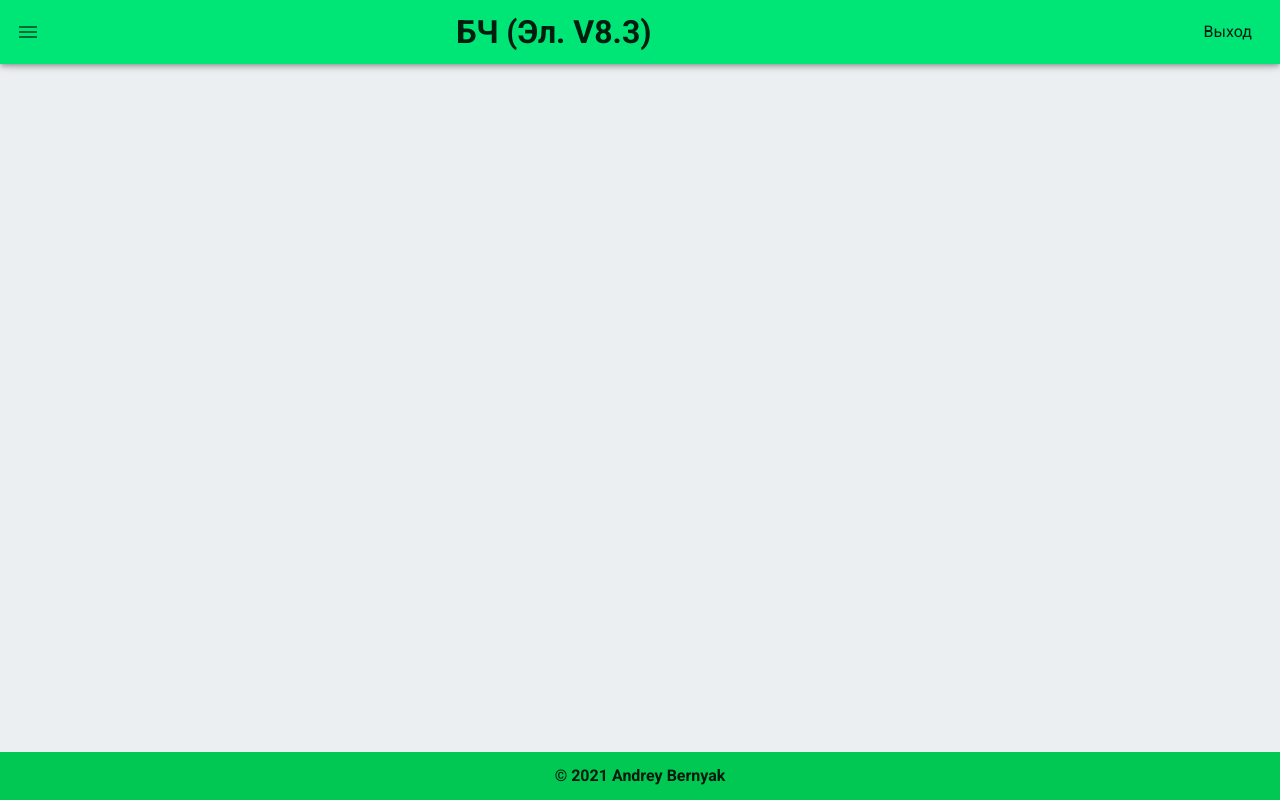
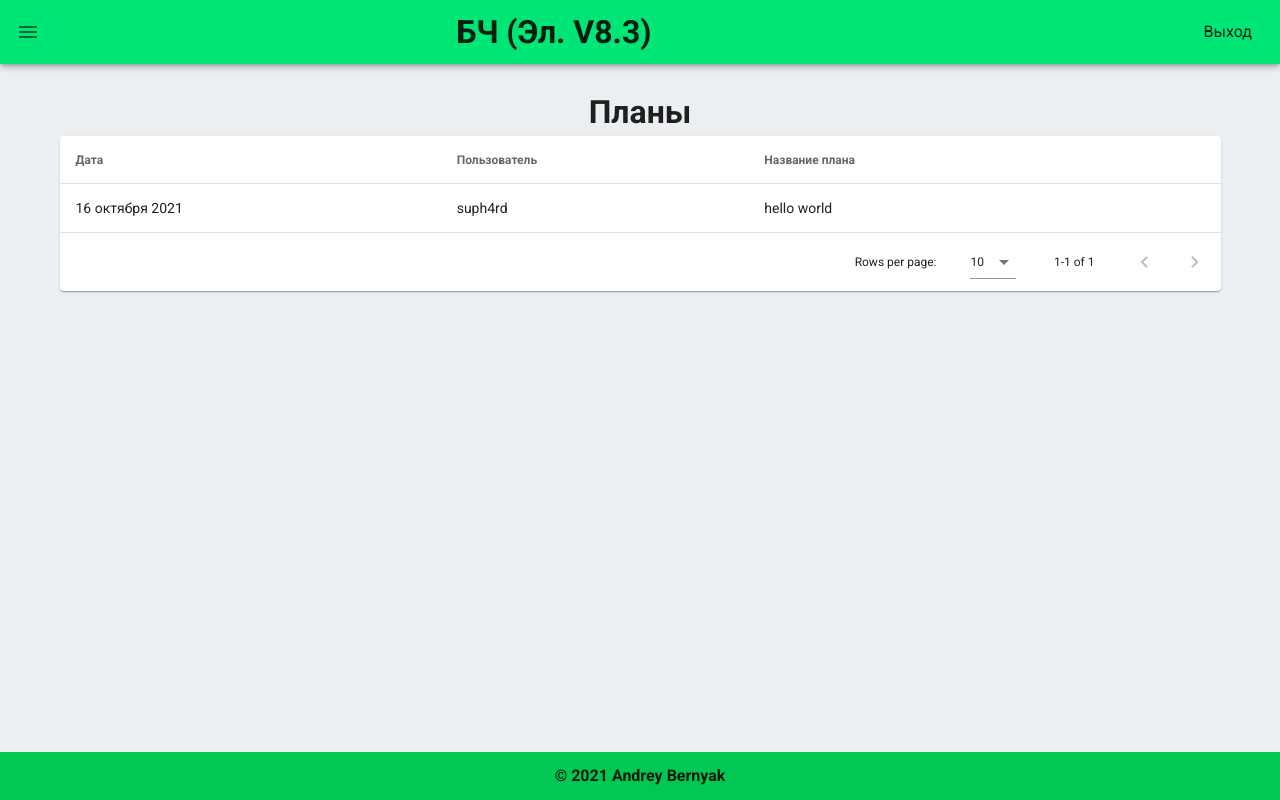
Before and after one commit to suph4rd/NB4444, a Vue app in the folder vueapp/: page /vueapp/plan-list in a window 1280 px wide. Built offline with nearby package versions, Linux system fonts and the light colour scheme; sample sign-in values are in the browser's storage.

Commit message:
feat: add Plan list page

```diff
--- a/vueapp/src/App.vue
+++ b/vueapp/src/App.vue
@@ -40,7 +40,7 @@
       </v-list>
 
       <v-list>
-        <v-list-item href="#">
+        <v-list-item :to="{name: 'PlanList'}">
           <v-list-item-content>4.Планы
           </v-list-item-content>
         </v-list-item>
--- /dev/null
+++ b/vueapp/src/components/plan/PlanList.vue
@@ -0,0 +1,63 @@
+<template>
+  <v-container>
+    <h1 class="text-center">Планы</h1>
+    <v-data-table
+      :headers="headers"
+      :items="plans"
+      :items-per-page="10"
+      class="elevation-1"
+      :loading="loading"
+    ></v-data-table>
+  </v-container>
+</template>
+
+<script>
+export default {
+  name: "PlanList",
+
+  data: function () {
+    return {
+      loading: false,
+      plans: [{
+        "id": 10,
+        "name": "hello world",
+        "user": {
+            "id": 1,
+            "username": "suph4rd",
+            "email": "root@gmail.com",
+            "is_superuser": true
+        },
+        "created_at": "16 октября 2021"
+    }],
+      headers: [
+        {
+          text: 'Дата',
+          align: 'start',
+          sortable: false,
+          value: 'created_at',
+        },
+        {
+          text: 'Пользователь',
+          align: 'start',
+          sortable: false,
+          value: 'user.username',
+        },
+        {
+          text: 'Название плана',
+          align: 'start',
+          sortable: false,
+          value: 'name',
+        },
+        {
+          text: '',
+          align: 'start',
+        },
+      ],
+    }
+  }
+}
+</script>
+
+<style scoped>
+
+</style>
--- a/vueapp/src/router/index.js
+++ b/vueapp/src/router/index.js
@@ -4,6 +4,7 @@ import Main from '../components/Main.vue';
 import DefaultDeduction from "../components/delault_deduction/DefaultDeduction.vue";
 import Login from "../components/Login";
 import Note from "../components/note/Note";
+import PlanList from "../components/plan/PlanList";
 
 Vue.use(VueRouter);
 
@@ -28,6 +29,11 @@ const routes = [
     name: 'Note',
     component: Note
   },
+  {
+    path: '/plan-list',
+    name: 'PlanList',
+    component: PlanList
+  },
 ];
 
 const router = new VueRouter({
```
